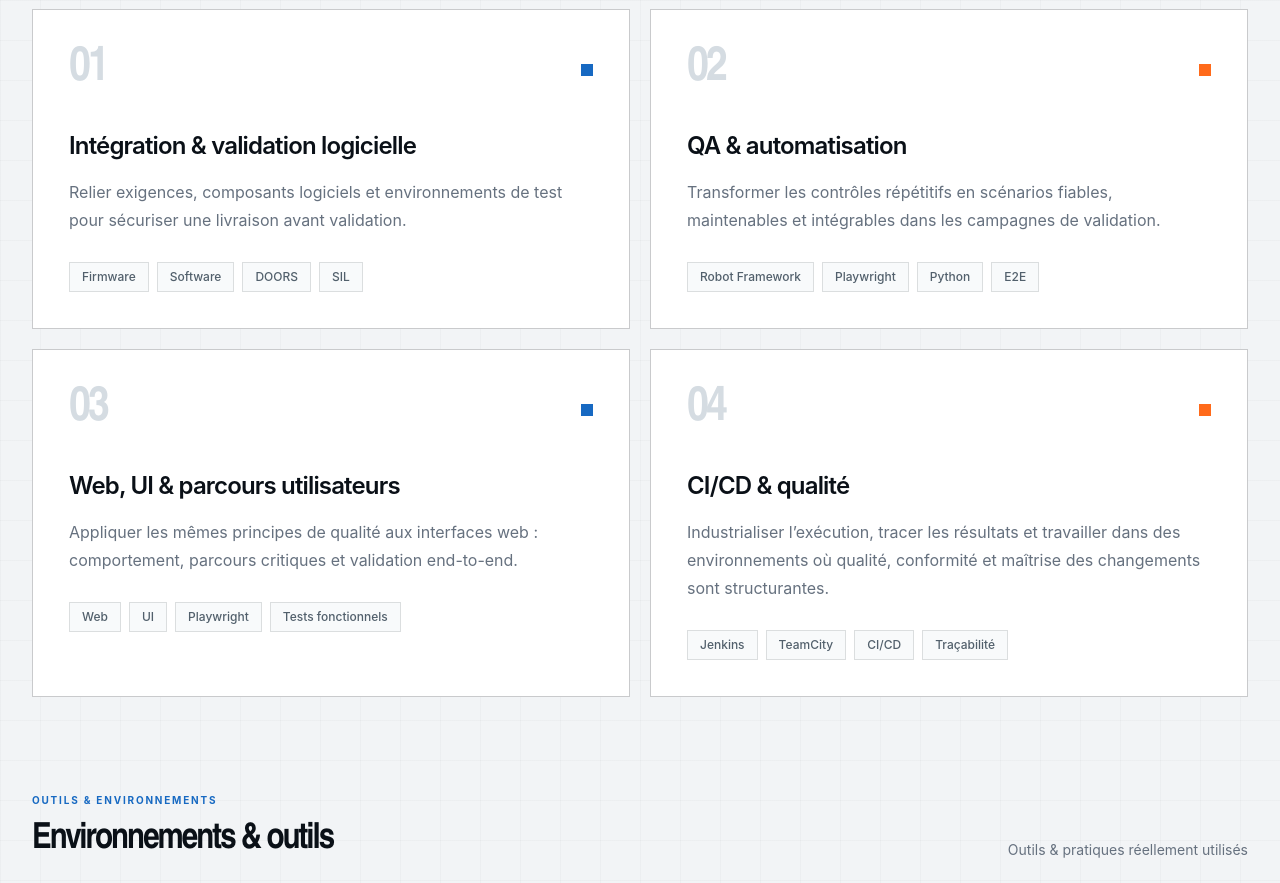
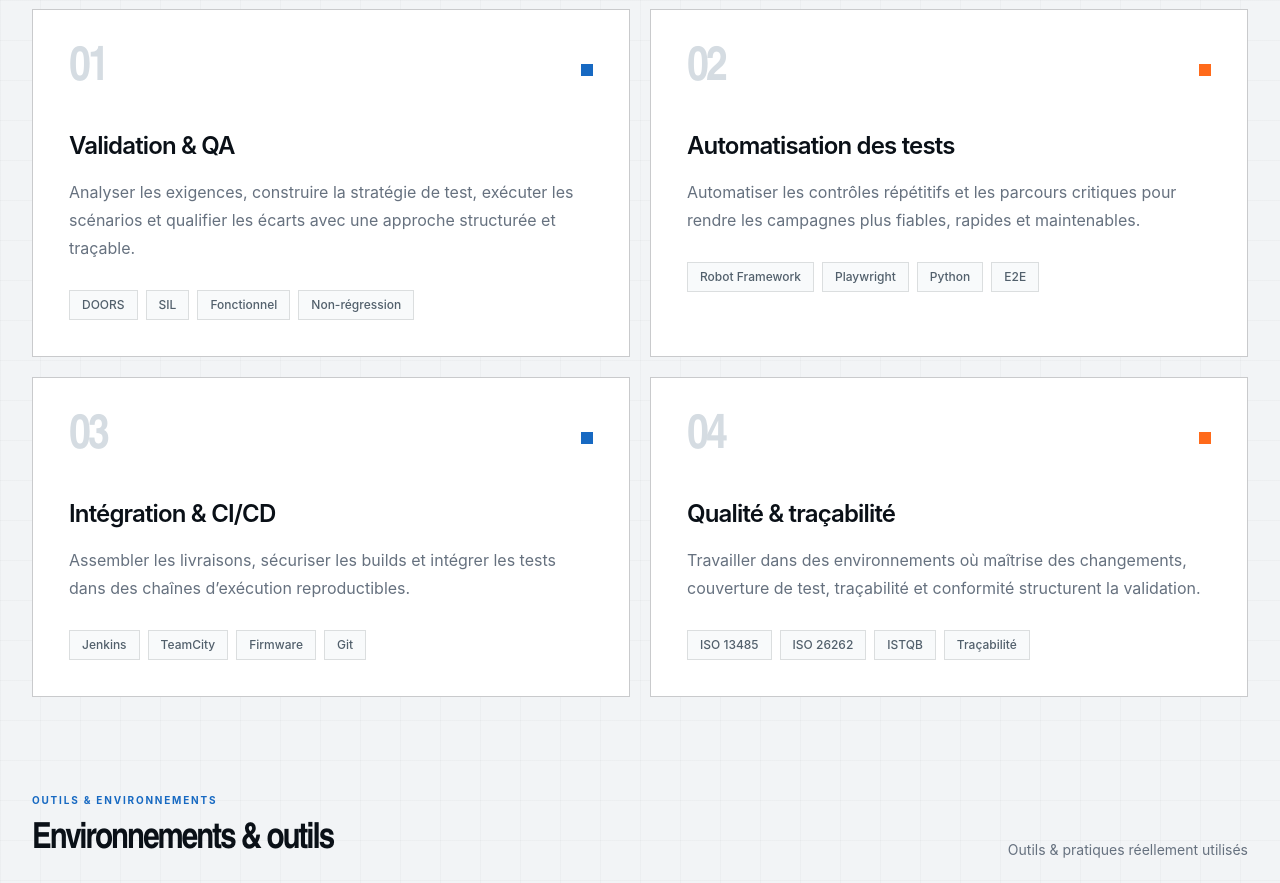
Before and after one commit to Robotham33/Portfolio-Hamza-Ghourabi, a Next.js app: page /expertise in a window 1280 px wide. Shown: the part 560-1443 px from the top of the page. Built offline with nearby package versions, Linux system fonts and the light colour scheme.

Commit message:
refine(positioning): keep QA automation as the core narrative

```diff
--- a/content/portfolio.ts
+++ b/content/portfolio.ts
@@ -2,17 +2,17 @@ export const career = {
   name: "HGH.",
   role: "Ingénieur intégration & validation logicielle",
   headline:
-    "De l’embarqué aux interfaces web : intégrer, valider et automatiser avec la même exigence de fiabilité.",
+    "Validation, intégration et automatisation : fiabiliser le logiciel de l’exigence jusqu’à la livraison.",
   summary:
-    "Ingénieur spécialisé en validation, intégration logicielle et automatisation des tests. Mon parcours couvre les systèmes embarqués, le logiciel et les interfaces web, de l’analyse des exigences au CI/CD, aux tests fonctionnels, SIL et end-to-end.",
+    "Ingénieur spécialisé en validation, intégration logicielle et automatisation des tests. J’interviens de l’analyse des exigences au CI/CD, aux tests fonctionnels, SIL et end-to-end, sur des produits logiciels et systèmes embarqués.",
   years: "7+",
   domains: ["Médical", "Automobile"],
   core: [
-    "Intégration & validation",
-    "Systèmes embarqués",
+    "Validation logicielle",
+    "Intégration logicielle",
     "Automatisation QA",
-    "Web & UI",
     "CI/CD",
+    "Systèmes complexes",
   ],
 } as const;
 
@@ -172,27 +172,27 @@ export const personalProjects = [
 export const expertise = [
   {
     index: "01",
-    title: "Intégration & validation logicielle",
-    text: "Relier exigences, composants logiciels et environnements de test pour sécuriser une livraison avant validation.",
-    tags: ["Firmware", "Software", "DOORS", "SIL"],
+    title: "Validation & QA",
+    text: "Analyser les exigences, construire la stratégie de test, exécuter les scénarios et qualifier les écarts avec une approche structurée et traçable.",
+    tags: ["DOORS", "SIL", "Fonctionnel", "Non-régression"],
   },
   {
     index: "02",
-    title: "QA & automatisation",
-    text: "Transformer les contrôles répétitifs en scénarios fiables, maintenables et intégrables dans les campagnes de validation.",
+    title: "Automatisation des tests",
+    text: "Automatiser les contrôles répétitifs et les parcours critiques pour rendre les campagnes plus fiables, rapides et maintenables.",
     tags: ["Robot Framework", "Playwright", "Python", "E2E"],
   },
   {
     index: "03",
-    title: "Web, UI & parcours utilisateurs",
-    text: "Appliquer les mêmes principes de qualité aux interfaces web : comportement, parcours critiques et validation end-to-end.",
-    tags: ["Web", "UI", "Playwright", "Tests fonctionnels"],
+    title: "Intégration & CI/CD",
+    text: "Assembler les livraisons, sécuriser les builds et intégrer les tests dans des chaînes d’exécution reproductibles.",
+    tags: ["Jenkins", "TeamCity", "Firmware", "Git"],
   },
   {
     index: "04",
-    title: "CI/CD & qualité",
-    text: "Industrialiser l’exécution, tracer les résultats et travailler dans des environnements où qualité, conformité et maîtrise des changements sont structurantes.",
-    tags: ["Jenkins", "TeamCity", "CI/CD", "Traçabilité"],
+    title: "Qualité & traçabilité",
+    text: "Travailler dans des environnements où maîtrise des changements, couverture de test, traçabilité et conformité structurent la validation.",
+    tags: ["ISO 13485", "ISO 26262", "ISTQB", "Traçabilité"],
   },
 ] as const;
 
@@ -234,7 +234,7 @@ export const caseStudies = [
 
 export const toolGroups = [
   {
-    label: "QA & automatisation",
+    label: "Automatisation",
     items: ["Robot Framework", "Playwright", "Python", "Batch"],
   },
   {
@@ -242,16 +242,16 @@ export const toolGroups = [
     items: ["Jenkins", "TeamCity", "Git", "DOORS", "Jira"],
   },
   {
-    label: "Web & interfaces",
-    items: ["Tests E2E", "Validation UI", "Parcours utilisateurs", "Web"],
+    label: "Validation",
+    items: ["Tests fonctionnels", "Tests E2E", "SIL", "Non-régression"],
   },
   {
     label: "Systèmes embarqués",
     items: ["C", "C++", "STM32", "ROS", "Raspberry Pi", "Arduino"],
   },
   {
-    label: "Protocoles & simulation",
-    items: ["SIL", "CAN", "OBD-II", "Bluetooth", "Série"],
+    label: "Protocoles & interfaces",
+    items: ["CAN", "OBD-II", "Bluetooth", "Série", "Web / UI"],
   },
   {
     label: "Référentiels & qualité",
```
